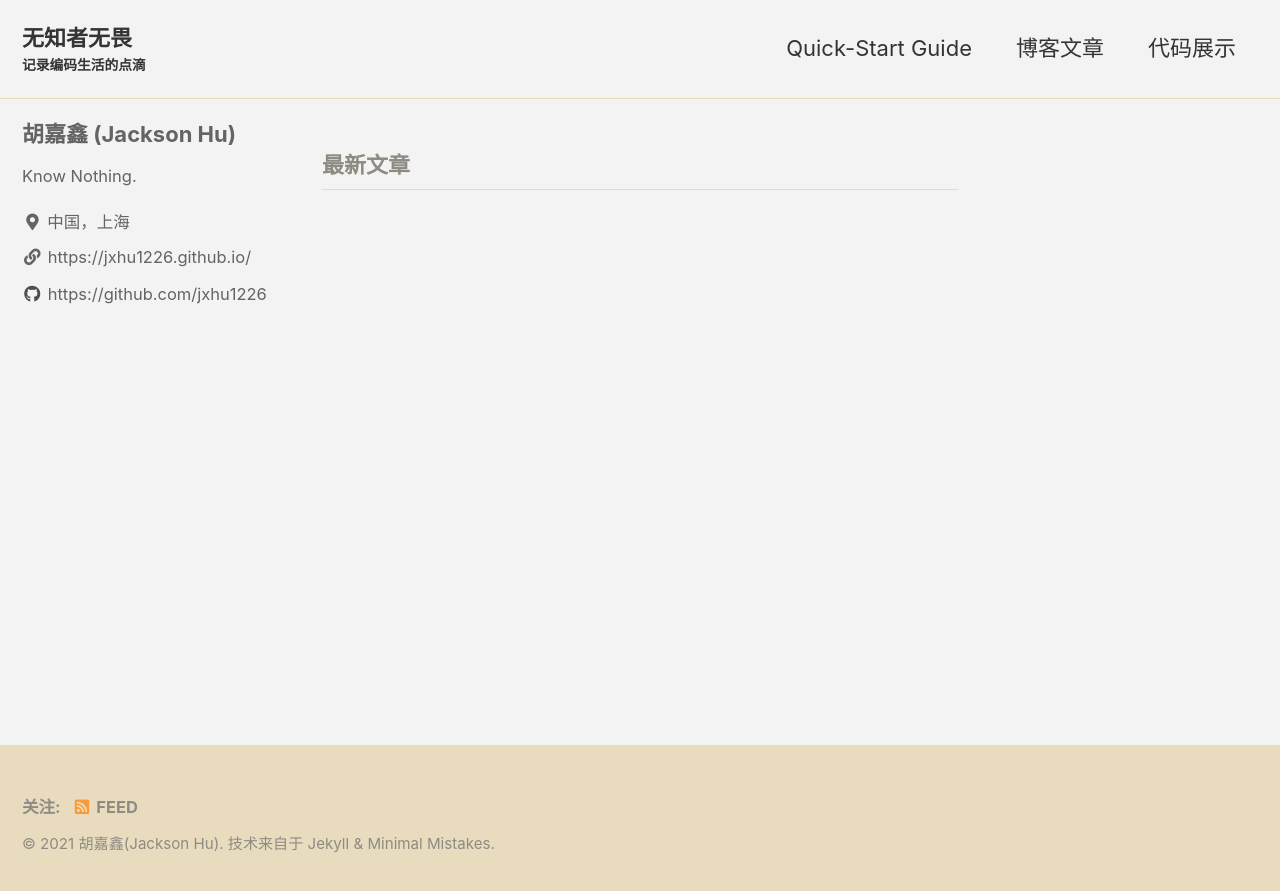
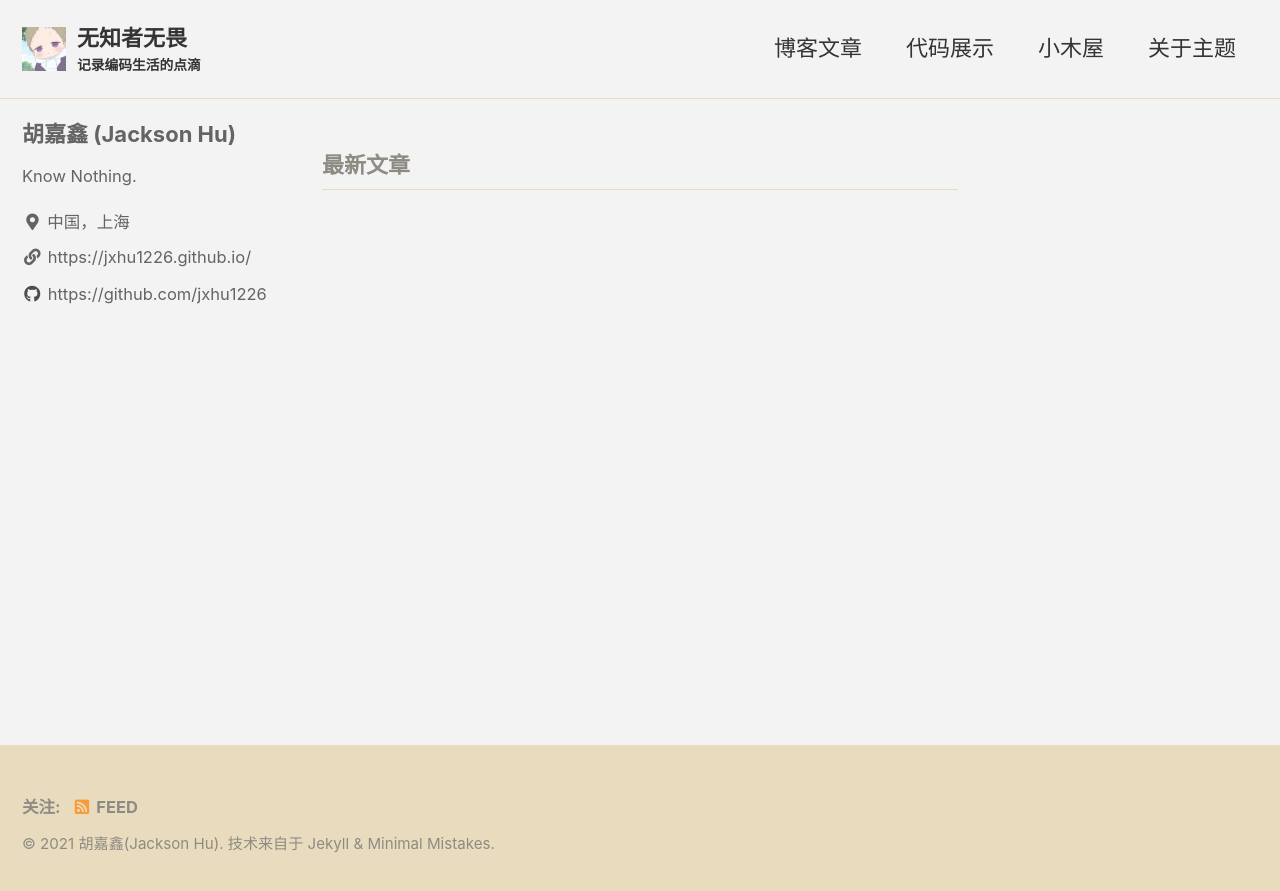
Before and after one commit to jxhu1226/jxhu1226.github.io, a Jekyll site: the page built from index.html, in a window 1280 px wide. Shown: the top 891 px of the page. Built offline with Jekyll 4.4.1, drawn with Linux system fonts in a browser that asks for light colours; cached includes are drawn as plain includes; the list of posts is cut into pages by our own code.

Commit message:
更新链接

```diff
--- a/_config.yml
+++ b/_config.yml
@@ -24,8 +24,8 @@ description              : "记录编码生活的点滴。"
 url                      : # the base hostname & protocol for your site e.g. "https://mmistakes.github.io"
 baseurl                  : # the subpath of your site, e.g. "/blog"
 repository               : # GitHub username/repo-name e.g. "mmistakes/minimal-mistakes"
-teaser                   : "/assets/images/shanghai.jpeg" # path of fallback teaser image, e.g. "/assets/images/500x300.png"
-logo                     : # path of logo image to display in the masthead, e.g. "/assets/images/88x88.png"
+teaser                   : "/assets/images/shanghai.jpeg"
+logo                     : "/assets/images/boy.jpg"
 masthead_title           : # overrides the website title displayed in the masthead, use " " for no title
 # breadcrumbs            : false # true, false (default)
 words_per_minute         : 200
--- a/_data/navigation.yml
+++ b/_data/navigation.yml
@@ -1,13 +1,13 @@
 # main links
 main:
-  - title: "Quick-Start Guide"
-    url: https://mmistakes.github.io/minimal-mistakes/docs/quick-start-guide/
   - title: "博客文章"
     url: https://mmistakes.github.io/minimal-mistakes/docs/quick-start-guide/
   - title: "代码展示"
     url: https://mmistakes.github.io/minimal-mistakes/docs/quick-start-guide/
-  # - title: "About"
-  #   url: https://mmistakes.github.io/minimal-mistakes/about/
+  - title: "小木屋"
+    url: https://mmistakes.github.io/minimal-mistakes/docs/quick-start-guide/
+  - title: "关于主题"
+    url: https://mmistakes.github.io/minimal-mistakes/about/
   # - title: "Sample Posts"
   #   url: /year-archive/
   # - title: "Sample Collections"
```
Also changed, not shown: assets/images/boy.jpg (added).
